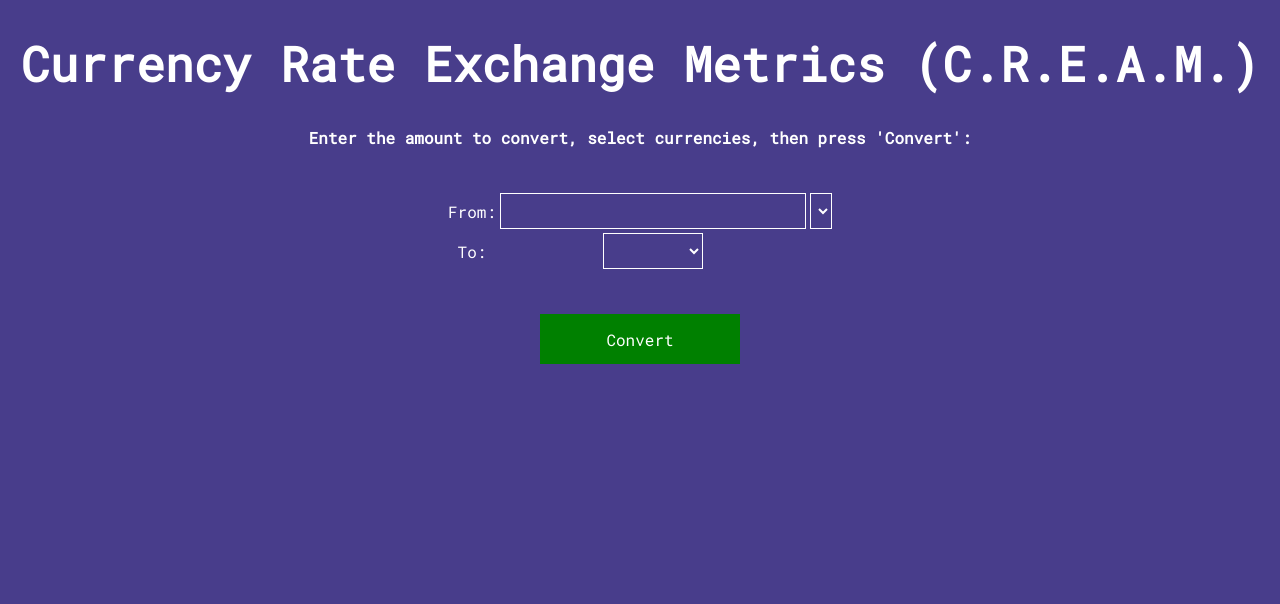
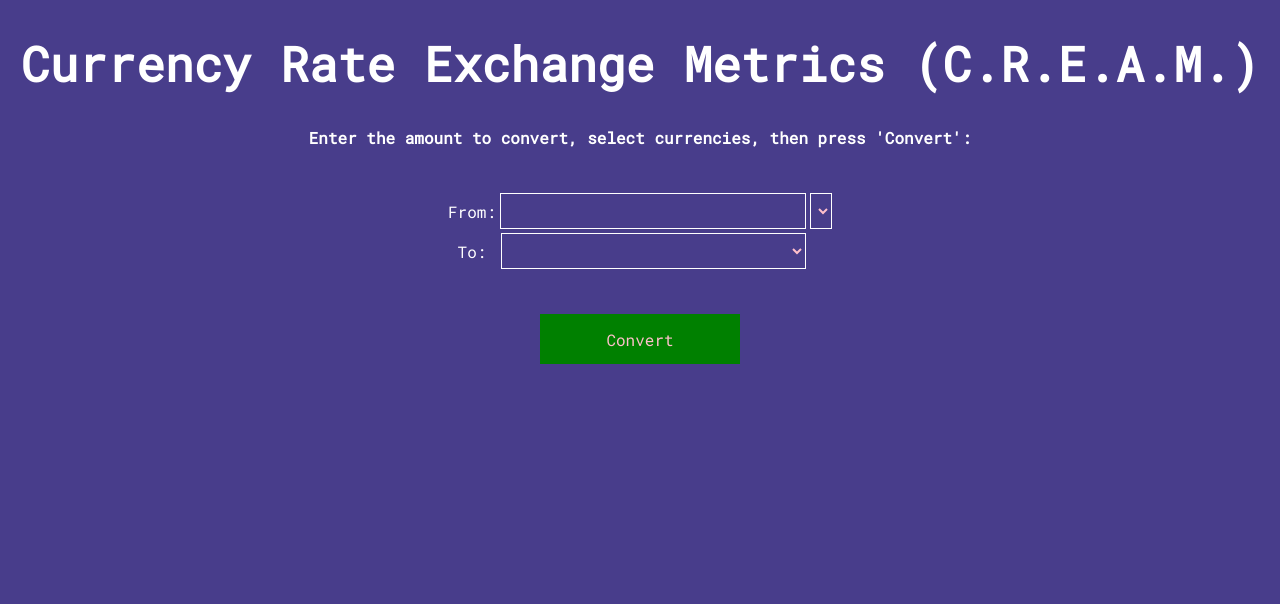
Before and after one commit to codyayoung/cst336-hw3, a PHP site: page / in a window 1280 px wide. Shown: the top 604 px of the page. Run offline with PHP 8.4, Linux system fonts and the light colour scheme; lists and menus that the app fills with data are empty; some libraries are stand-ins or nearby versions.

Commit message:
Dropdown menus working

```diff
--- a/css/styles.css
+++ b/css/styles.css
@@ -15,10 +15,10 @@ h4 {
     margin: 0px auto;
 }
 
-input, select, textarea {
+input, select, textarea, option {
     font-size: 24px;
     font-family: 'Roboto Mono', sans-serif;
-    color: white;
+    color: pink;
     border: 0;
     outline: 0;
     background: transparent;
@@ -40,7 +40,7 @@ input, select, textarea {
 }
 
 #toCurrencySelect {
-    width: 100px;
+    width: 305px;
 }
 
 .container {
--- a/js/currency_convert.js
+++ b/js/currency_convert.js
@@ -8,10 +8,15 @@ $(document).ready(function(){
         dataType: "json",
             data: {"rates": $('#rates').val() },
 
-        success: function(result, status) {
-            $.each(result, function() {
-                $("#fromCurrencySelect").append("<option>" + result.rates + "</option>");
+        success: function(result) {
+            $.each(result.rates, function(country, rate) {      //
+                console.log(country);
+                console.log(rate);
+                $("#fromCurrencySelect").append("<option value='"+ rate +"'>" + country + "</option>");
+                $("#toCurrencySelect").append("<option value='"+ rate +"'>" + country + "</option>");
             });
         }
     });
 });
+
+// Changes base rates based on user selection
```
